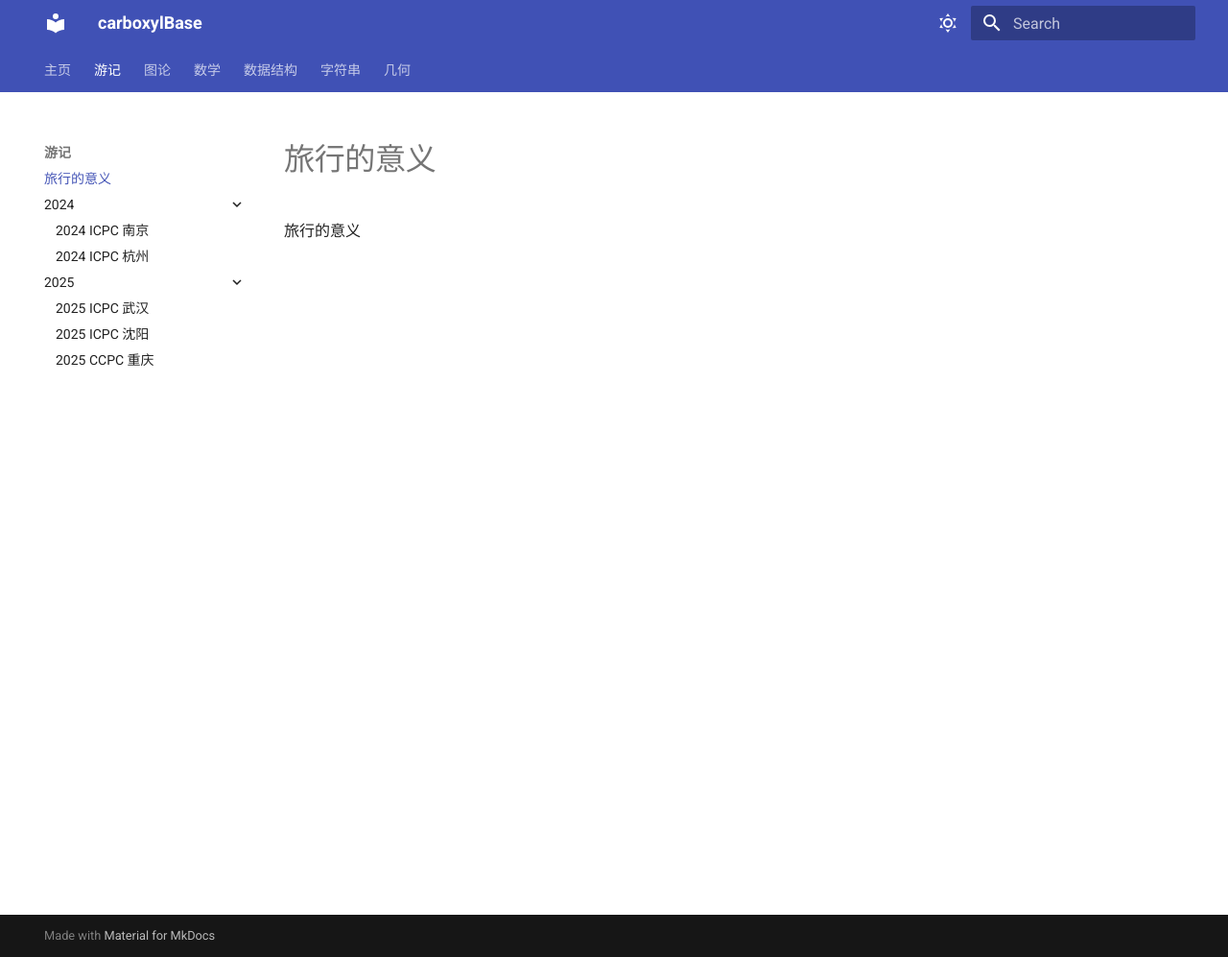
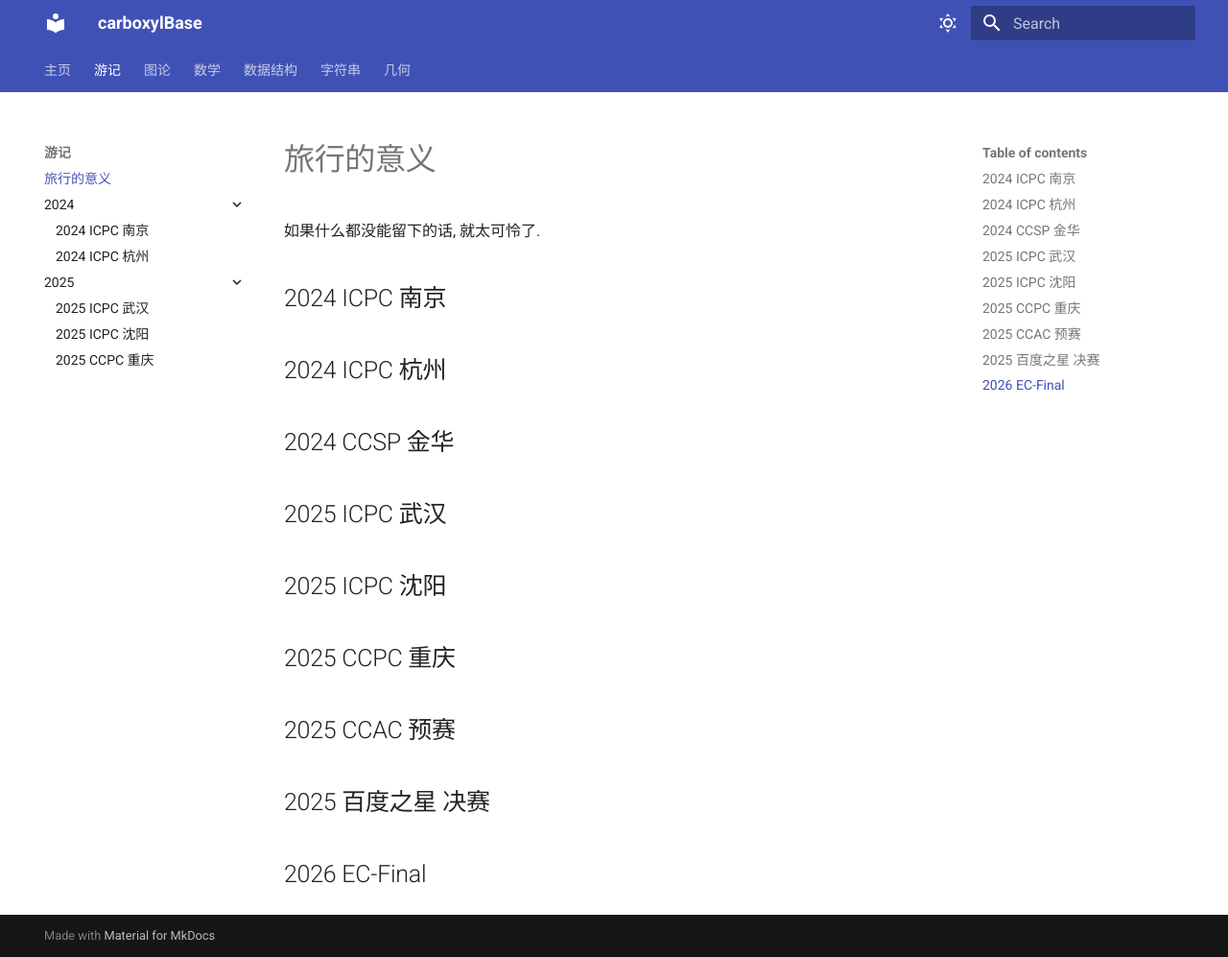
Before and after one commit to carboxylBase/carboxylBase.github.io, an MkDocs documentation site: the page built from docs/travelogue/index.md, in a window 1280 px wide and 997 px high. Shown: the whole window at 96% size. Built offline with MkDocs 1.6.1 and Material for MkDocs 9.7.7, drawn with Linux system fonts in a browser that asks for light colours.

```diff
--- a/docs/travelogue/index.md
+++ b/docs/travelogue/index.md
@@ -1 +1,21 @@
-旅行的意义
+# 旅行的意义
+
+如果什么都没能留下的话, 就太可怜了.
+
+## 2024 ICPC 南京
+
+## 2024 ICPC 杭州
+
+## 2024 CCSP 金华
+
+## 2025 ICPC 武汉
+
+## 2025 ICPC 沈阳
+
+## 2025 CCPC 重庆
+
+## 2025 CCAC 预赛
+
+## 2025 百度之星 决赛
+
+## 2026 EC-Final
```
Also changed, not shown: docs/travelogue/2025icpc沈阳.md (added, +47 -0 lines).
